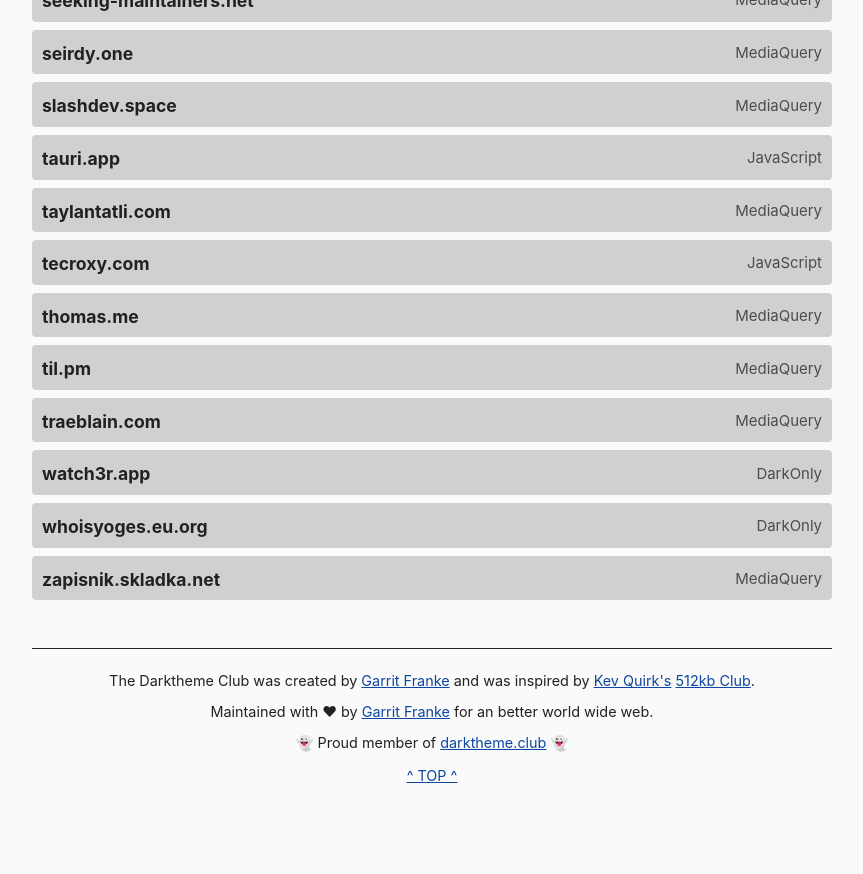
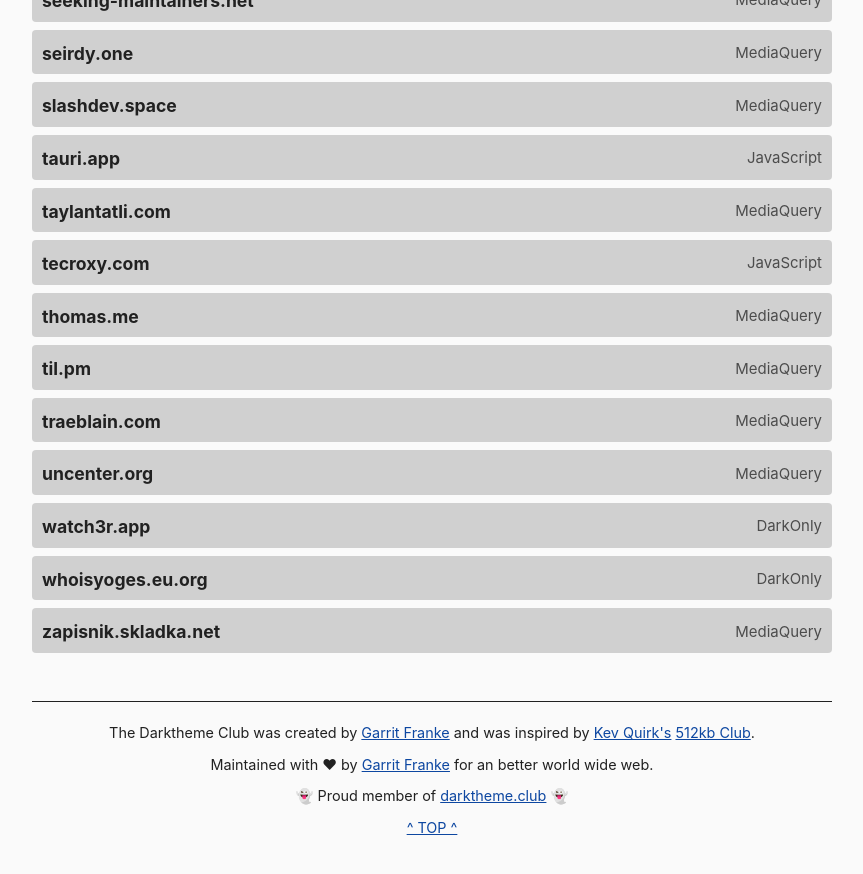
Before and after one commit to katherinek727/darktheme.club, a Jekyll site: the page built from index.md, in a window 1280 px wide and 900 px high, scrolled down 2539 px. Shown: the top 874 px of the window, without its empty margins (208-1071 px from the left). Built offline with Jekyll 4.4.1, drawn with Linux system fonts in a browser that asks for light colours; before the commit the page ends 3387 px from its top, so only the background shows below that.

Commit message:
Add uncenter.org

```diff
--- a/_data/sites.yml
+++ b/_data/sites.yml
@@ -218,6 +218,11 @@
   method: mediaquery
   last_checked: 2023-01-05
 
+- domain: uncenter.org
+  url: https://www.uncenter.org/
+  method: mediaquery
+  last_checked: 2023-02-20
+
 - domain: watch3r.app
   url: https://watch3r.app/
   method: darkonly
```
